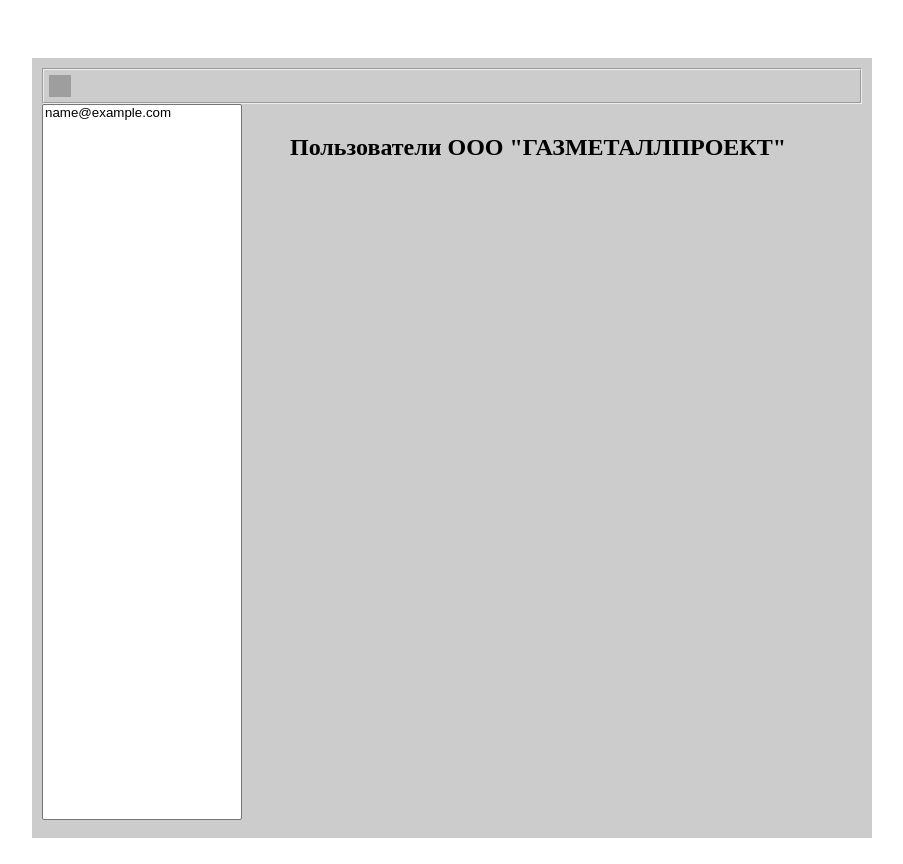
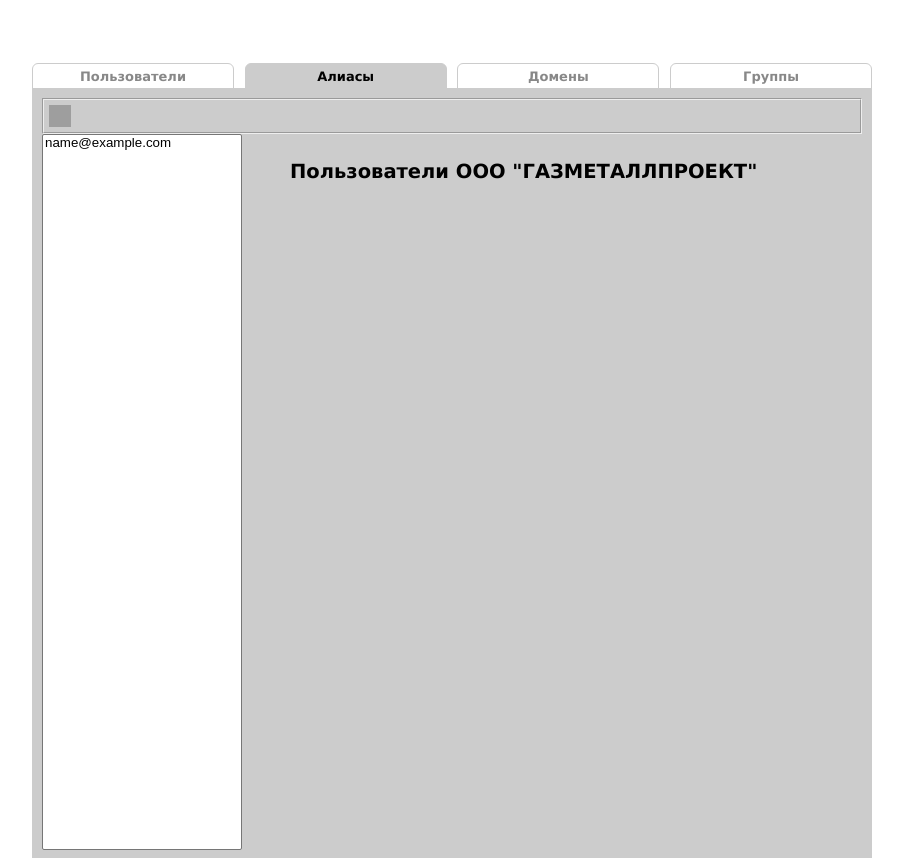
Before and after one commit to vsg68/cupv, a PHP site: template assets/views/main.php in a window 1280 px wide. Shown: the whole page, without its empty margins (76-979 px from the left). Before the commit the page ends 838 px from the top, so only its background shows below. Run offline with PHP 8.4, Linux system fonts and the light colour scheme; the template is opened without the code that fills it: most values are stand-ins (such as "Sample title", 1, 10 or a date in 2020); grey boxes are pictures that could not be loaded.

Commit message:
реализованы закладки

```diff
--- a/assets/views/main.php
+++ b/assets/views/main.php
@@ -9,7 +9,16 @@
     </head>
     <body>
         <div class="container">
-            <div class="mainmenu">
+			<div class="mainmenu">
+			<ul>
+				<li><a href="">Пользователи</a></li>
+				<li class="selected"><a href="">Алиасы</a></li>
+				<li><a href="">Домены</a></li>
+				<li><a href="">Группы</a></li>
+				<li class='helper'></li>
+			</ul>
+			</div>
+            <div class="editmenu">
 				<div id='new'></div>
             </div>
             <div class='usrs'>
--- a/web/demo.css
+++ b/web/demo.css
@@ -1,11 +1,54 @@
+body {
+	font-family: verdana, tahome;
+	font-size: 13px;
+}
 .container {
 	background-color: #ccc;
 	margin:50px 100px;
 	width: 840px;
-	height: 780px;
+	height: 800px;
 	position: absolute;
 }
 .mainmenu {
+	height: 30px;
+	background-color: #fff;
+}
+.mainmenu ul {
+	list-style: none;
+	height: 25px;
+	padding: 5px 0 0 0;
+	width: 840px;
+	margin: 0 auto;
+	overflow: hidden;
+	text-align: justify;
+}
+.mainmenu li {
+	display: inline-block;
+	line-height: 26px;
+	background-color: #fff;
+	border: solid 1px #ccc;
+	width: 200px;
+	height: 30px;
+	border-radius: 6px;
+	-webkit-border-radius: 6px;
+	-moz-border-radius: 6px;
+	text-align: center;
+	font-weight: bold;
+/*
+	margin: 0 10px;
+*/
+}
+.mainmenu ul li.hover_item, .selected {
+	background-color: #ccc  !important;
+}
+.selected a, .hover_item a {
+	color: #000 !important;
+}
+.mainmenu a {
+	text-decoration: none;
+	color: #888;
+}
+.editmenu {
 	margin: 10px 10px 0 10px;
 	padding: 5px;
 	border-style: groove;
@@ -69,6 +112,7 @@ legend {
 }
 .submit {
 	text-align: center;
+	margin-top: 20px;
 }
 .login {
 	width: 100px !important;
@@ -131,3 +175,8 @@ input[type='text'].path  {
 .disabled {
 	color: #bdbdbd;
 }
+ul li.helper {
+	width: 100%;
+	height: 0;
+	visibility: hidden;
+}
--- a/web/manager.js
+++ b/web/manager.js
@@ -73,6 +73,20 @@ $(function(){
 	// Submit
 	$('#submit_view').live('click', function(event){
 			event.preventDefault();
+
+			var is_ok = true;
+			// проверка на пустые поля
+			$(':text', '#usersform').each(function(){
+
+					if( $(this).val() == '' ) {
+
+						$(this).addClass('badentry').focus();
+						is_ok = false;
+						return false;
+					}
+				});
+
+			if( ! is_ok )	return false;  // проверка окончена
 
 			// удаляем атрибут, чтобы поле ушло на сервер
 			// иначе получим рассогласование длины массивов
@@ -154,6 +168,15 @@ $(function(){
 
 	// onmouseover
 	$('#new').hover( function(){ $(this).addClass('hover_new')}, function(){ $(this).removeClass('hover_new')});
+
+	$(".mainmenu ul li").hover(function(){ $(this).addClass("hover_item");}, function(){$(this).removeClass("hover_item")});
+	$(".mainmenu ul li a").click(function(){
+
+					$('.selected').removeClass('selected');
+					$(this).parent().addClass("selected");
+					return false;
+				});
+
  })
 
 // Проверка введенных значений
```
